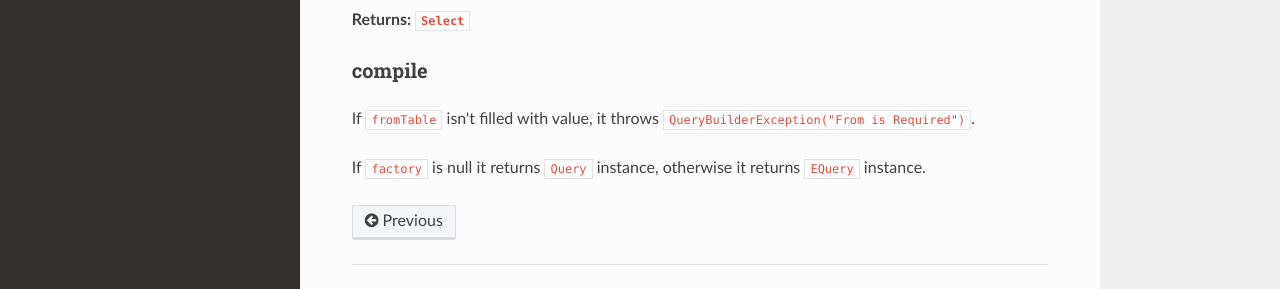
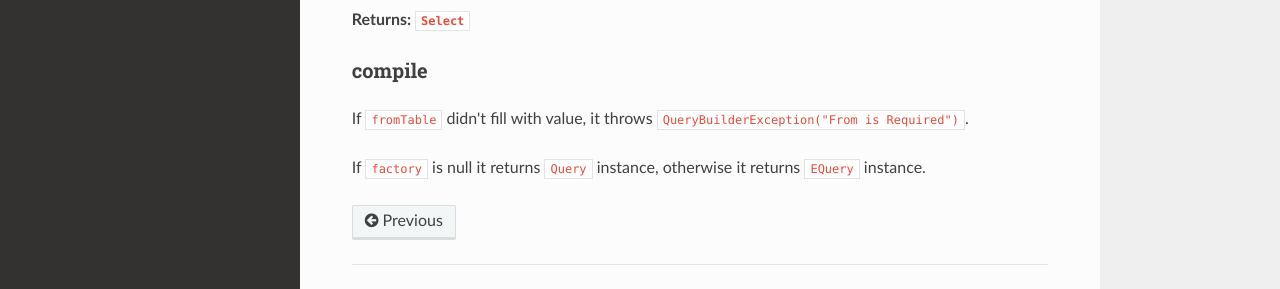
Before and after one commit to SarafApp/ReactPHP-MySQL-QueryBuilder, an MkDocs documentation site: the page built from docs/select.md, in a window 1280 px wide and 900 px high, scrolled down 3938 px. Shown: the part 566-855 px from the top of the window. Built offline with MkDocs 1.6.1, drawn with Linux system fonts in a browser that asks for light colours; nearby versions of some CDN libraries.

Commit message:
docs: completed

```diff
--- a/docs/select.md
+++ b/docs/select.md
@@ -179,6 +179,6 @@ When you call this method, it enables `distinct` ability in your Query.
 
 ### compile
 
-If `fromTable` isn't filled with value, it throws `QueryBuilderException("From is Required")`.
+If `fromTable` didn't fill with value, it throws `QueryBuilderException("From is Required")`.
 
 If `factory` is null it returns `Query` instance, otherwise it returns `EQuery` instance.
```
